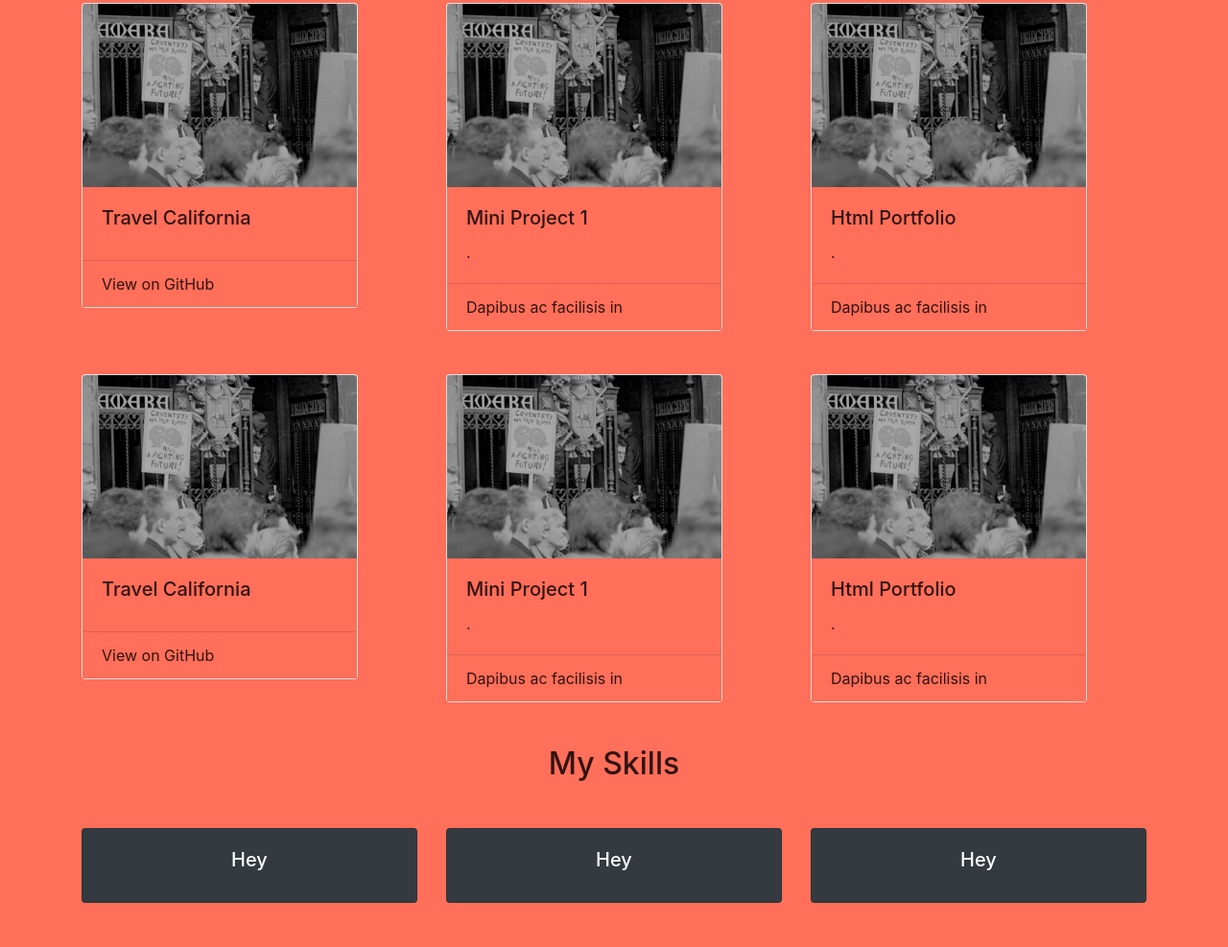
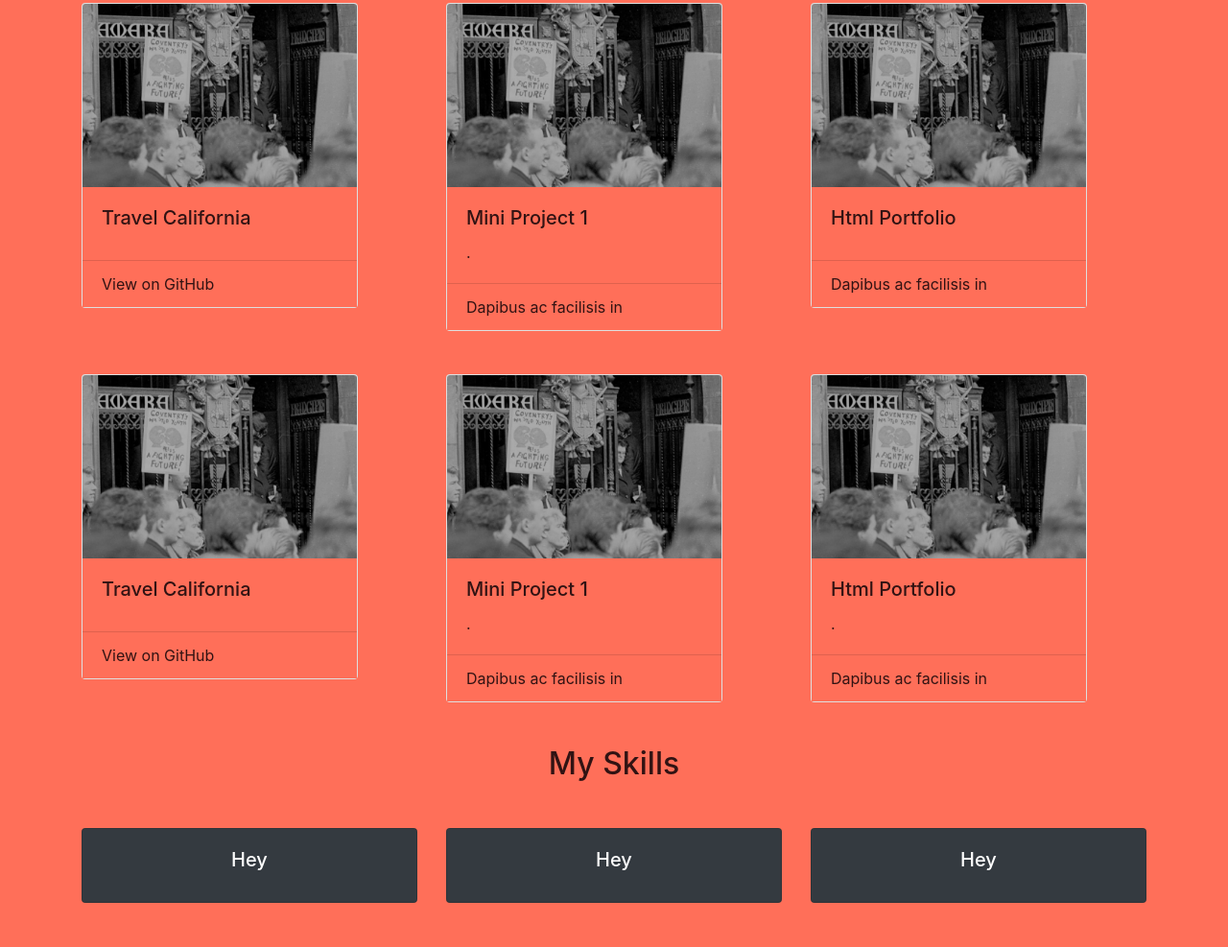
Before and after one commit to macaulam/challenge3, a plain HTML site: page index.html in a window 1280 px wide. Shown: the part 937-1924 px from the top of the page at 96% size. Drawn offline with nearby package versions, Linux system fonts and the light colour scheme.

Commit message:
card edit

```diff
--- a/index.html
+++ b/index.html
@@ -96,7 +96,7 @@
                     <img src="assets/images/02-portfolio-3.jpg" class="card-img-top" alt="...">
                     <div class="card-body insideCard">
                         <h5 class="card-title insideCard colorFonts">Html Portfolio</h5>
-                        <p class="card-text insideCard colorFonts">.</p>
+                        <p class="card-text insideCard colorFonts"></p>
                     </div>
                     <ul class="list-group list-group-flush insideCard colorFonts">
 
```
